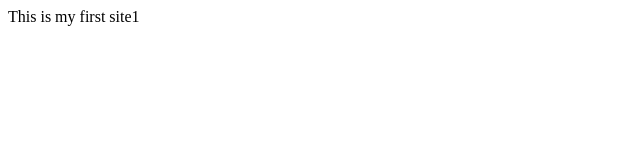
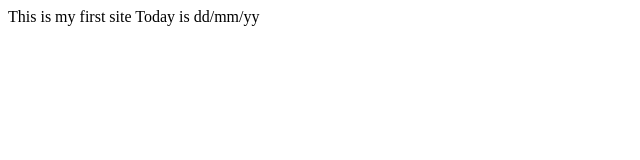
Before and after one commit to IlyaSergIvanov/Mysite1, a website: page site/index.html in a window 1280 px wide. Shown: the whole page, without its empty margins (0-640 px from the left). Drawn offline with Linux system fonts and the light colour scheme.

Commit message:
added string current date

```diff
--- a/site/index.html
+++ b/site/index.html
@@ -5,6 +5,7 @@
 	<title>Document</title>
 </head>
 <body>
-	This is my first site1
+	This is my first site
+	Today is dd/mm/yy
 </body>
 </html>
```
